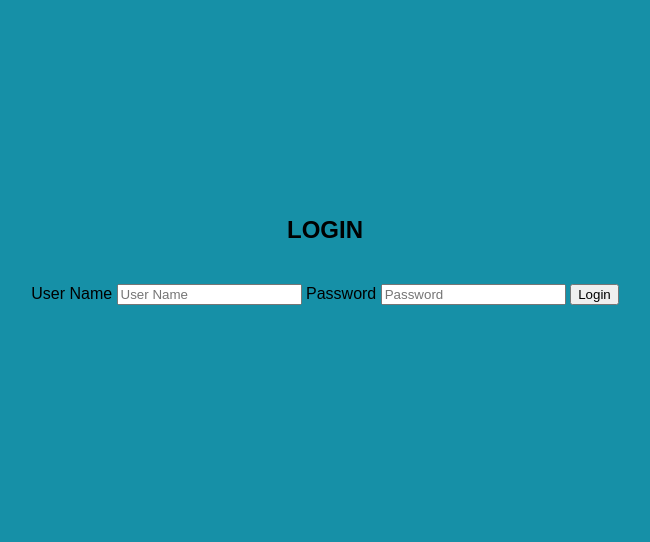
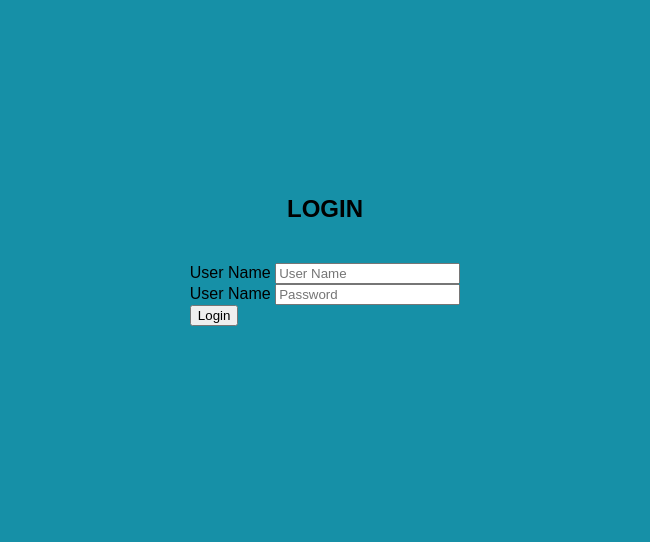
Before and after one commit to Omid-Zahed/Php-LoginPage, a PHP site: page / in a window 1280 px wide. Shown: the part 157-699 px from the top of the page, without its empty margins (315-965 px from the left). Run offline with PHP 8.4, Linux system fonts and the light colour scheme.

Commit message:
MainPage

```diff
--- a/index.php
+++ b/index.php
@@ -1,25 +1,25 @@
 <!DOCTYPE html>
-<html lang="en">
+<html>
 
 <head>
-    <meta charset="UTF-8">
-    <meta http-equiv="X-UA-Compatible" content="IE=edge">
-    <meta name="viewport" content="width=device-width, initial-scale=1.0">
-    <title>Login</title>
-    <link rel="stylesheet" href="style.css">
+    <title>LOGIN</title>
+    <link rel="stylesheet" type="text/css" href="style.css">
 </head>
 
 <body>
-    <form action="">
+    <form action="login.php" method="post">
         <h2>LOGIN</h2>
+        <?php if (isset($_GET['error'])) { ?>
+            <p class="error"><?php echo $_GET['error']; ?></p>
+        <?php } ?>
         <label>User Name</label>
-        <input type="text" name="uname" placeholder="User Name">
+        <input type="text" name="uname" placeholder="User Name"><br>
 
-        <label>Password</label>
-        <input type="password" name="password" placeholder="Password">
+        <label>User Name</label>
+        <input type="password" name="password" placeholder="Password"><br>
+
         <button type="submit">Login</button>
     </form>
-
 </body>
 
 </html>
```
